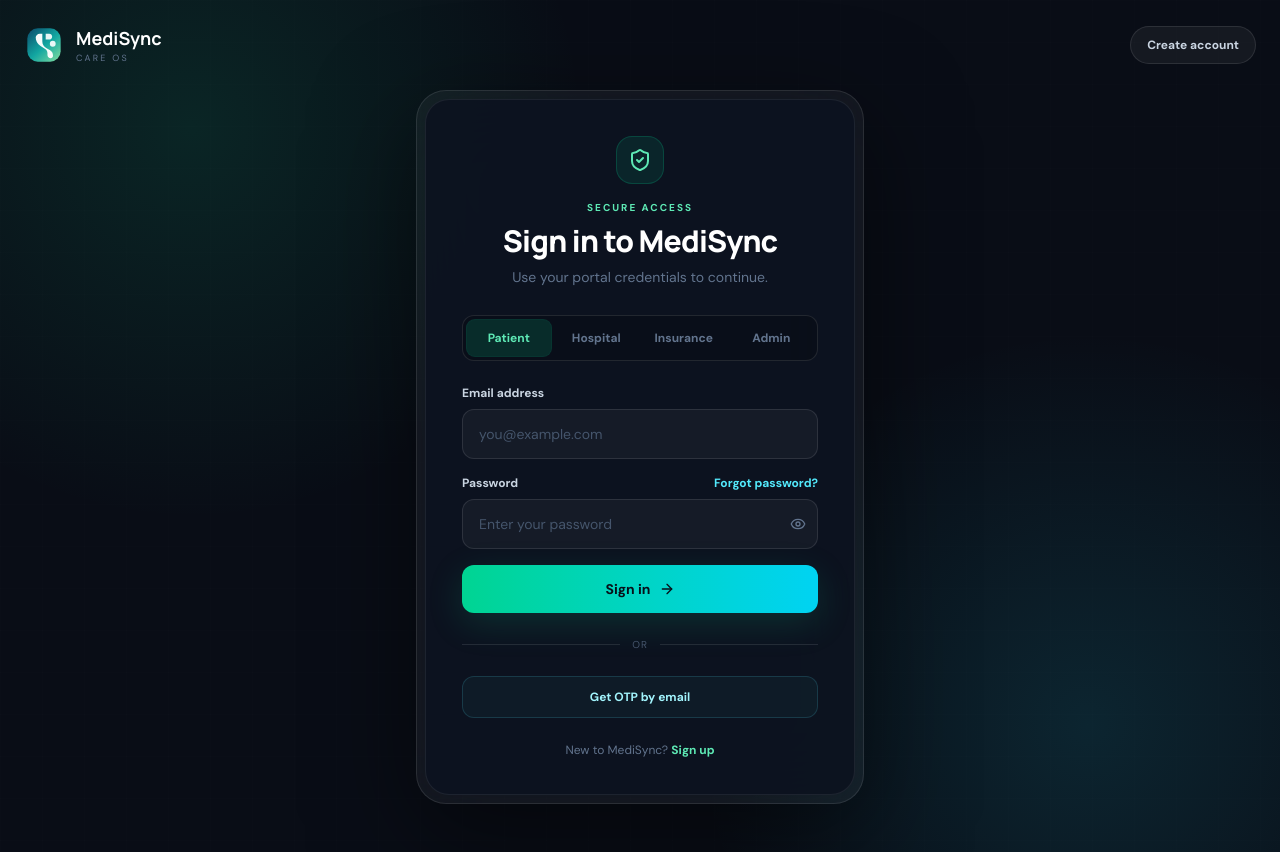
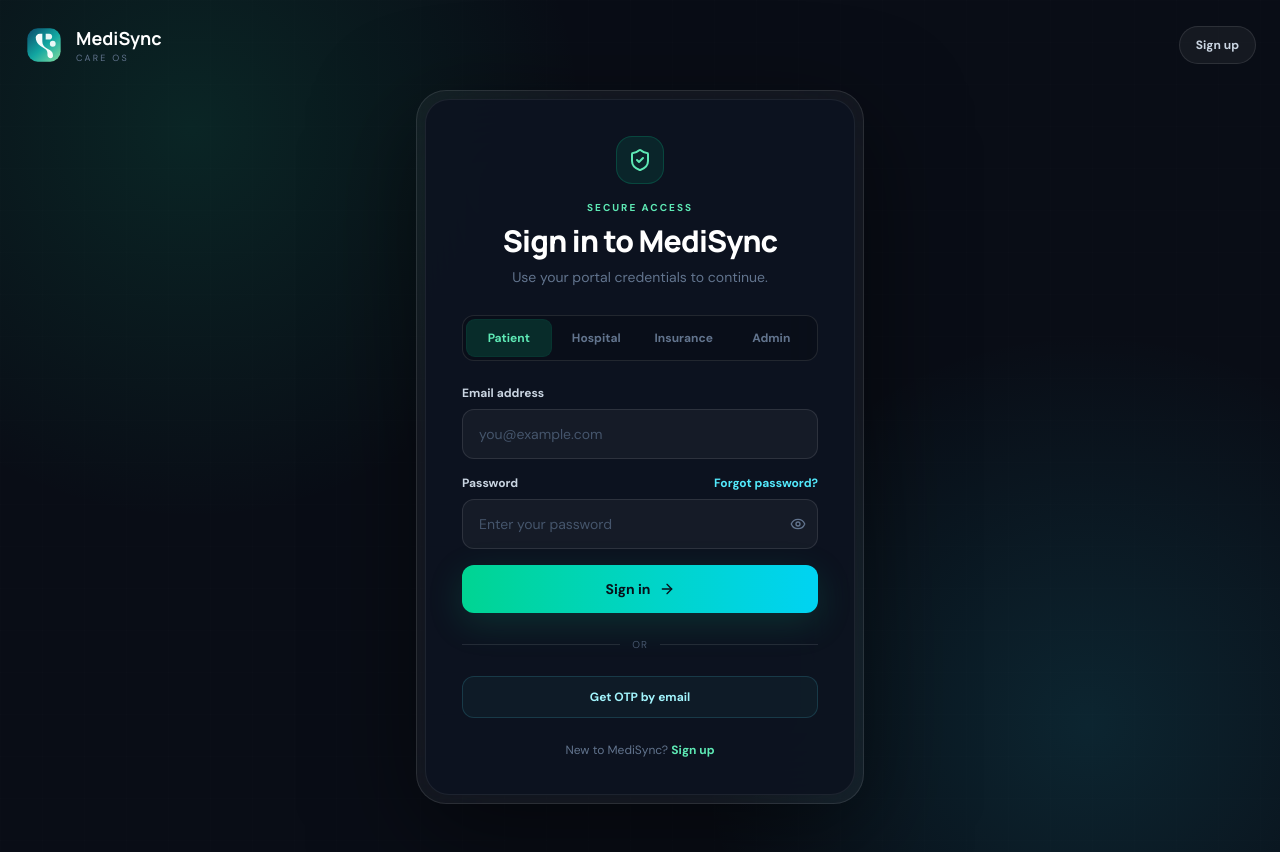
Before and after one commit to Sanjeev7673/Medisync-Os, a Next.js app: page /signin in a window 1280 px wide. Built offline with nearby package versions, Linux system fonts and the light colour scheme.

Commit message:
Fix sign in and sign up navigation

```diff
--- a/app/signin/page.tsx
+++ b/app/signin/page.tsx
@@ -1,7 +1,6 @@
 "use client";
 
 import Image from "next/image";
-import Link from "next/link";
 import { FormEvent, useState } from "react";
 import { ArrowRight, Eye, EyeOff, ShieldCheck } from "lucide-react";
 
@@ -21,6 +20,8 @@ export default function SignInPage() {
   const [showPassword, setShowPassword] = useState(false);
   const [loading, setLoading] = useState(false);
   const [error, setError] = useState("");
+
+  function go(path: string) { window.location.assign(path); }
 
   async function submit(e: FormEvent) {
     e.preventDefault();
@@ -48,11 +49,11 @@ export default function SignInPage() {
       <div className="pointer-events-none absolute inset-0 opacity-[.2] [background-image:linear-gradient(rgba(255,255,255,.035)_1px,transparent_1px),linear-gradient(90deg,rgba(255,255,255,.035)_1px,transparent_1px)] [background-size:42px_42px]" />
 
       <header className="relative z-10 mx-auto flex max-w-7xl items-center justify-between px-6 py-6">
-        <Link href="/" className="flex items-center gap-3">
+        <button type="button" onClick={() => go("/")} className="flex items-center gap-3 text-left">
           <Image src="/medisync-mark.svg" alt="MediSync" width={40} height={40} className="rounded-xl" />
           <div><b className="font-display text-lg">MediSync</b><p className="text-[9px] uppercase tracking-[.25em] text-slate-500">Care OS</p></div>
-        </Link>
-        <Link href="/signup" className="rounded-full border border-white/10 bg-white/[.05] px-4 py-2.5 text-xs font-bold text-slate-300 hover:bg-white/10">Create account</Link>
+        </button>
+        <button type="button" onClick={() => go("/signup")} className="rounded-full border border-white/10 bg-white/[.05] px-4 py-2.5 text-xs font-bold text-slate-300 hover:bg-white/10">Sign up</button>
       </header>
 
       <section className="relative z-10 flex min-h-[calc(100vh-88px)] items-center justify-center px-5 pb-12">
@@ -71,14 +72,14 @@ export default function SignInPage() {
 
             <form onSubmit={submit} className="space-y-4">
               <label className="block"><span className="mb-2 block text-xs font-bold text-slate-300">Email address</span><input required type="email" value={email} onChange={e => setEmail(e.target.value)} placeholder="you@example.com" className="w-full rounded-xl border border-white/10 bg-white/[.04] px-4 py-3.5 text-sm text-white outline-none placeholder:text-slate-600 focus:border-emerald-400/50 focus:ring-2 focus:ring-emerald-400/10" /></label>
-              <label className="block"><div className="mb-2 flex justify-between"><span className="text-xs font-bold text-slate-300">Password</span><Link href="/forgot-password" className="text-xs font-bold text-cyan-300 hover:text-cyan-200">Forgot password?</Link></div><div className="relative"><input required type={showPassword ? "text" : "password"} value={password} onChange={e => setPassword(e.target.value)} placeholder="Enter your password" className="w-full rounded-xl border border-white/10 bg-white/[.04] px-4 py-3.5 pr-12 text-sm text-white outline-none placeholder:text-slate-600 focus:border-emerald-400/50 focus:ring-2 focus:ring-emerald-400/10" /><button type="button" onClick={() => setShowPassword(v => !v)} className="absolute right-3 top-1/2 -translate-y-1/2 text-slate-500 hover:text-white" aria-label="Toggle password visibility">{showPassword ? <EyeOff className="h-4 w-4" /> : <Eye className="h-4 w-4" />}</button></div></label>
+              <label className="block"><div className="mb-2 flex justify-between"><span className="text-xs font-bold text-slate-300">Password</span><button type="button" onClick={() => go(`/forgot-password?role=${role}`)} className="text-xs font-bold text-cyan-300 hover:text-cyan-200">Forgot password?</button></div><div className="relative"><input required type={showPassword ? "text" : "password"} value={password} onChange={e => setPassword(e.target.value)} placeholder="Enter your password" className="w-full rounded-xl border border-white/10 bg-white/[.04] px-4 py-3.5 pr-12 text-sm text-white outline-none placeholder:text-slate-600 focus:border-emerald-400/50 focus:ring-2 focus:ring-emerald-400/10" /><button type="button" onClick={() => setShowPassword(v => !v)} className="absolute right-3 top-1/2 -translate-y-1/2 text-slate-500 hover:text-white" aria-label="Toggle password visibility">{showPassword ? <EyeOff className="h-4 w-4" /> : <Eye className="h-4 w-4" />}</button></div></label>
               {error && <p className="rounded-xl border border-red-400/20 bg-red-400/10 px-3 py-2.5 text-xs text-red-300">{error}</p>}
               <button disabled={loading} className="group flex w-full items-center justify-center gap-2 rounded-xl bg-gradient-to-r from-emerald-400 to-cyan-400 px-4 py-3.5 text-sm font-extrabold text-[#071019] shadow-[0_10px_35px_rgba(16,185,129,.18)] transition hover:brightness-110 disabled:opacity-50">{loading ? "Signing in..." : "Sign in"}<ArrowRight className="h-4 w-4 transition-transform group-hover:translate-x-1" /></button>
             </form>
 
             <div className="my-6 flex items-center gap-3 text-[10px] uppercase tracking-widest text-slate-600"><span className="h-px flex-1 bg-white/10" />or<span className="h-px flex-1 bg-white/10" /></div>
-            <Link href={`/forgot-password?role=${role}`} className="block w-full rounded-xl border border-cyan-300/15 bg-cyan-300/[.04] px-4 py-3 text-center text-xs font-bold text-cyan-200 hover:bg-cyan-300/[.08]">Get OTP by email</Link>
-            <p className="mt-6 text-center text-xs text-slate-500">New to MediSync? <Link href="/signup" className="font-bold text-emerald-300">Sign up</Link></p>
+            <button type="button" onClick={() => go(`/forgot-password?role=${role}`)} className="block w-full rounded-xl border border-cyan-300/15 bg-cyan-300/[.04] px-4 py-3 text-center text-xs font-bold text-cyan-200 hover:bg-cyan-300/[.08]">Get OTP by email</button>
+            <p className="mt-6 text-center text-xs text-slate-500">New to MediSync? <button type="button" onClick={() => go("/signup")} className="font-bold text-emerald-300">Sign up</button></p>
           </div>
         </div>
       </section>
```
